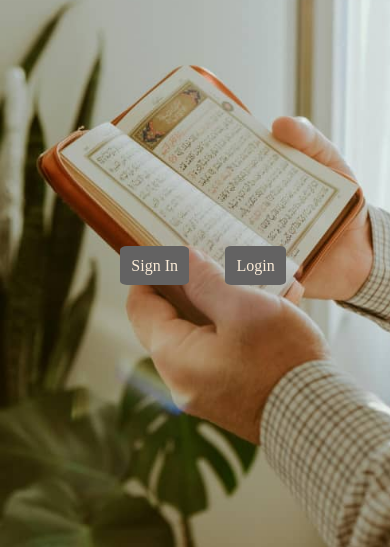
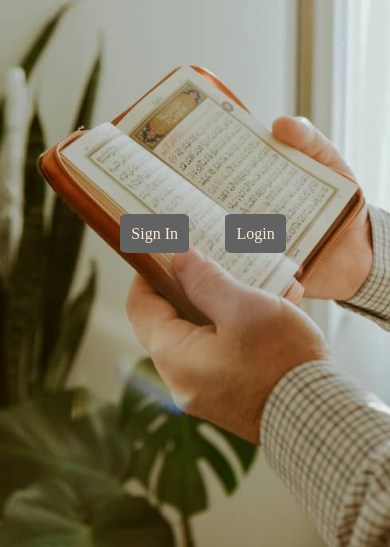
Before and after one commit to Femilove/website, a Django app: page / in a window 390 px wide. Shown: the part 266-813 px from the top of the page. Run offline with Django 4.2, Linux system fonts and the light colour scheme.

Commit message:
indexx.css

```diff
--- a/static/files/indexx.css
+++ b/static/files/indexx.css
@@ -58,7 +58,7 @@
           padding: 2rem;
           text-align: center;
           position: relative;
-          top: 20rem;
+          top: 18rem;
             }
 
 
```
